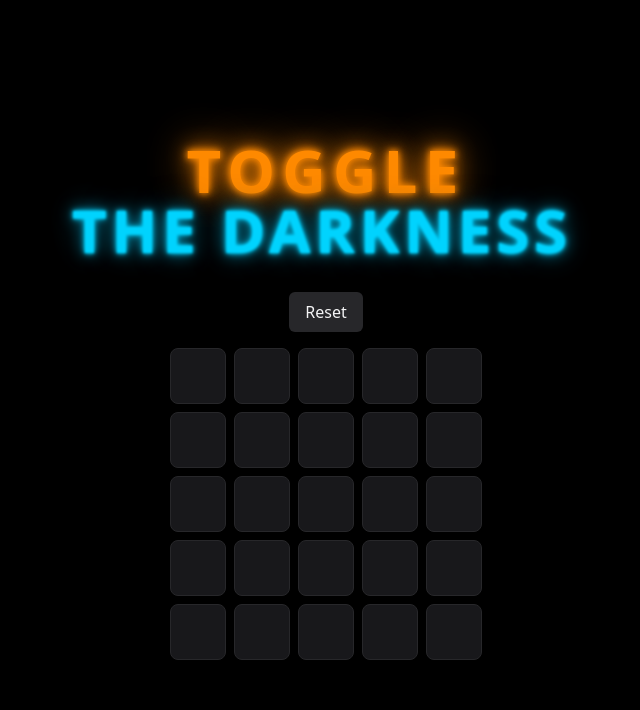
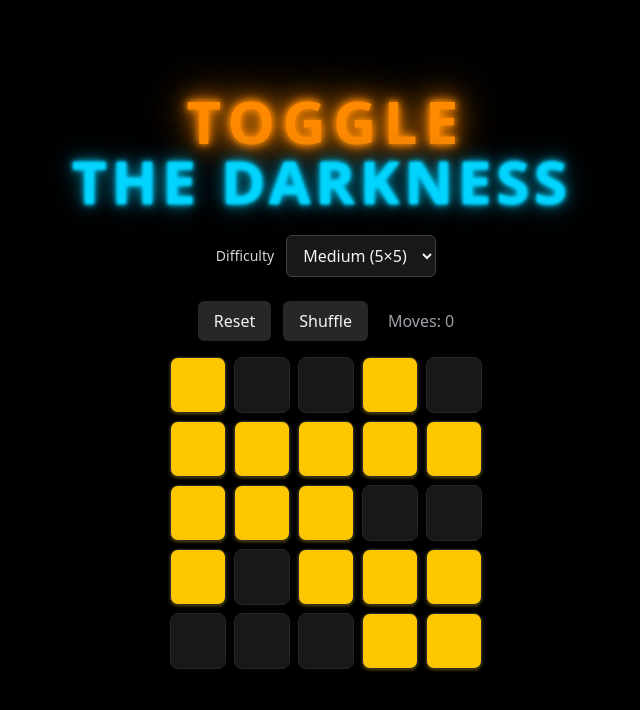
Before and after one commit to NickTheDevOpsGuy/ToggleTheDarkness, a React (Vite) app: page / in a window 1280 px wide. Shown: the top 710 px of the page, without its empty margins (314-954 px from the left). Built offline with nearby package versions, Linux system fonts and the light colour scheme.

Commit message:
Adding in more files

```diff
--- a/src/app/App.tsx
+++ b/src/app/App.tsx
@@ -1,19 +1,40 @@
-import Board from '@/components/Board';
-import './styles/global.css';
+import { useState } from "react";
+import Board from "@/components/Board";
+import "./styles/global.css";
+
+type Difficulty = "easy" | "medium" | "hard";
+const sizes: Record<Difficulty, number> = { easy: 3, medium: 5, hard: 7 };
 
 export default function App() {
+  const [difficulty, setDifficulty] = useState<Difficulty>("medium");
+  const size = sizes[difficulty];
+
   return (
-    <main className='flex min-h-screen flex-col items-center justify-center gap-8 bg-black text-center'>
+    <main className="flex min-h-screen flex-col items-center justify-center gap-6 bg-black text-center">
       {/* Neon Title */}
-      <h1 className='neon neon-flicker text-5xl md:text-6xl'>
-        <span className='neon-orange'>TOGGLE</span>
-        <br />
-        <span className='neon-cyan neon-warmup -ml-1 md:-ml-2'>
+      <h1 className="neon neon-flicker text-5xl md:text-6xl">
+        <span className="neon-orange">TOGGLE</span> <br />
+        <span className="neon-cyan neon-warmup -ml-1 md:-ml-2">
           THE DARKNESS
         </span>
       </h1>
 
-      <Board />
+      {/* Difficulty selector */}
+      <label className="flex items-center gap-3 text-zinc-300">
+        <span className="text-sm">Difficulty</span>
+        <select
+          value={difficulty}
+          onChange={(e) => setDifficulty(e.target.value as Difficulty)}
+          className="rounded-md border border-zinc-700 bg-zinc-900 px-3 py-2 text-zinc-100 focus:ring-2 focus:ring-cyan-500 focus:outline-none"
+        >
+          <option value="easy">Easy (3×3)</option>
+          <option value="medium">Medium (5×5)</option>
+          <option value="hard">Hard (7×7)</option>
+        </select>
+      </label>
+
+      {/* Board remounts on difficulty change via key */}
+      <Board key={difficulty} rows={size} cols={size} />
     </main>
   );
 }
--- a/src/app/components/Board.tsx
+++ b/src/app/components/Board.tsx
@@ -1,48 +1,82 @@
-import { useState } from 'react';
-import { flip, isWin, makeEmpty } from '@/lib/game';
-import { Cell } from '@/components/Cell';
+import { useEffect, useRef, useState } from "react";
+import { Cell } from "@/components/Cell";
+import { flip, isWin, makeEmpty, randomize } from "@/lib/game";
+import { useBeep } from "@/lib/sound";
 
-const ROWS = 5;
-const COLS = 5;
+type BoardProps = { rows: number; cols: number };
 
-export default function Board() {
+export default function Board({ rows, cols }: BoardProps) {
+  const [grid, setGrid] = useState<number[][]>(
+    Array.from({ length: rows }, () => Array(cols).fill(1)),
+  );
+  const [moves, setMoves] = useState(0);
   const [hasWon, setHasWon] = useState(false);
 
-  const [grid, setGrid] = useState<number[][]>(
-    Array.from({ length: ROWS }, () => Array(COLS).fill(0))
-  );
+  const { clickBeep, winFanfare } = useBeep();
+
+  // Randomize once on mount (StrictMode-safe)
+  const didInit = useRef(false);
+  useEffect(() => {
+    if (didInit.current) return;
+    didInit.current = true;
+    // scale flips a bit with size (roughly density ~ 30%)
+    const flips = Math.max(3, Math.round(rows * cols * 0.3));
+    setGrid((prev) => randomize(prev, flips));
+  }, [rows, cols]);
 
   const handleClick = (r: number, c: number) => {
+    if (hasWon) return; // ignore after win
     setGrid((prev) => {
       const next = flip(prev, r, c);
       if (isWin(next)) {
         setHasWon(true);
+        setTimeout(winFanfare, 120);
+      } else {
+        clickBeep();
       }
       return next;
     });
+    setMoves((m) => m + 1);
   };
 
   const resetBoard = () => {
-    setGrid((prev) => {
-      const rows = prev.length;
-      const cols = prev[0]?.length ?? 0;
-      return Array.from({ length: rows }, () => Array(cols).fill(0));
-    });
+    setGrid(makeEmpty(rows, cols));
+    setHasWon(false);
+    setMoves(0);
+  };
+
+  const shuffleBoard = () => {
+    const flips = Math.max(3, Math.round(rows * cols * 0.3));
+    setGrid((prev) => randomize(prev, flips));
+    setHasWon(false);
+    setMoves(0);
   };
 
   return (
-    <div className='flex flex-col items-center gap-4'>
-      <button
-        type='button'
-        onClick={resetBoard}
-        className='rounded-md bg-zinc-800 px-4 py-2 text-zinc-100 hover:bg-zinc-700 focus:ring-2 focus:ring-cyan-500 focus:outline-none'
-      >
-        Reset
-      </button>
+    <div className="flex flex-col items-center gap-4">
+      {/* Toolbar */}
+      <div className="flex items-center justify-center gap-3">
+        <button
+          type="button"
+          onClick={resetBoard}
+          className="rounded-md bg-zinc-800 px-4 py-2 text-zinc-100 hover:bg-zinc-700 focus:ring-2 focus:ring-cyan-500 focus:outline-none"
+        >
+          Reset
+        </button>
+        <button
+          type="button"
+          onClick={shuffleBoard}
+          className="rounded-md bg-zinc-800 px-4 py-2 text-zinc-100 hover:bg-zinc-700 focus:ring-2 focus:ring-cyan-500 focus:outline-none"
+        >
+          Shuffle
+        </button>
+        <span className="ml-2 text-zinc-400">Moves: {moves}</span>
+      </div>
 
+      {/* Grid */}
       <div
-        className='grid gap-2'
-        style={{ gridTemplateColumns: `repeat(${COLS}, 56px)` }}
+        className="grid gap-2"
+        style={{ gridTemplateColumns: `repeat(${cols}, 56px)` }}
       >
         {grid.map((row, r) =>
           row.map((val, c) => (
@@ -52,8 +86,18 @@ export default function Board() {
               row={r}
               col={c}
               onClick={handleClick}
+              disabled={hasWon}
             />
-          ))
+          )),
+        )}
+      </div>
+
+      {/* Win banner (a11y polite announcement) */}
+      <div role="status" aria-live="polite" className="min-h-[1.5rem]">
+        {hasWon && (
+          <div className="mt-2 animate-pulse text-lg font-semibold text-cyan-400">
+            🎉 You win!
+          </div>
         )}
       </div>
     </div>
--- a/src/app/components/Cell.tsx
+++ b/src/app/components/Cell.tsx
@@ -3,24 +3,30 @@ type Props = {
   row: number;
   col: number;
   onClick: (row: number, col: number) => void;
+  disabled?: boolean;
 };
 
-export function Cell({ active, row, col, onClick }: Props) {
-  const handleClick = () => onClick(row, col);
+export function Cell({ active, row, col, onClick, disabled }: Props) {
+  const handleClick = () => {
+    if (disabled) return;
+    onClick(row, col);
+  };
 
   const base =
-    'h-14 w-14 rounded-lg border transition-colors focus:outline-none ' +
-    'focus:ring-2 focus:ring-cyan-500 flex items-center justify-center select-none ' +
-    'border-zinc-800';
-  const onClasses = 'bg-yellow-400 shadow shadow-yellow-400/30';
-  const offClasses = 'bg-zinc-900 hover:bg-zinc-800';
+    "h-14 w-14 rounded-lg border transition-colors focus:outline-none " +
+    "focus:ring-2 focus:ring-cyan-500 flex items-center justify-center select-none " +
+    "border-zinc-800";
+  const onClasses = "bg-yellow-400 shadow shadow-yellow-400/30";
+  const offClasses = "bg-zinc-900 hover:bg-zinc-800";
+  const disabledClasses = disabled ? "opacity-60 cursor-not-allowed" : "";
 
   return (
     <button
-      type='button'
+      type="button"
       onClick={handleClick}
-      className={`${base} ${active ? onClasses : offClasses}`}
-      aria-label={`cell ${row + 1},${col + 1}`}
+      aria-disabled={disabled}
+      aria-label={`row ${row + 1}, col ${col + 1}`}
+      className={`${base} ${active ? onClasses : offClasses} ${disabledClasses}`}
     />
   );
 }
--- a/src/app/lib/game.ts
+++ b/src/app/lib/game.ts
@@ -1,5 +1,5 @@
-// utils/flip.ts
-export function flip(board: number[][], r: number, c: number) {
+// Flip clicked cell + its orthogonal neighbors
+export function flip(board: number[][], r: number, c: number): number[][] {
   const dirs = [
     [0, 0],
     [1, 0],
@@ -10,8 +10,8 @@ export function flip(board: number[][], r: number, c: number) {
   return board.map((row, ri) =>
     row.map((val, ci) => {
       const hit = dirs.some(([dr, dc]) => ri === r + dr && ci === c + dc);
-      return hit ? val ^ 1 : val; // XOR to flip 0/1
-    })
+      return hit ? val ^ 1 : val; // XOR toggles 0 <-> 1
+    }),
   );
 }
 
@@ -19,8 +19,28 @@ export function isWin(grid: number[][]): boolean {
   return grid.every((row) => row.every((cell) => cell === 0));
 }
 
-export function makeEmpty(grid: number[][]): number[][] {
-  const rows = grid.length;
-  const cols = grid[0]?.length ?? 0;
+export function makeEmpty(rows: number, cols: number): number[][] {
   return Array.from({ length: rows }, () => Array(cols).fill(0));
 }
+
+// Flip N random cells to seed a puzzle (re-uses same flip logic)
+export function randomize(grid: number[][], count: number): number[][] {
+  let next = grid;
+  const rows = grid.length,
+    cols = grid[0]?.length ?? 0;
+  for (let i = 0; i < Math.max(1, count); i++) {
+    const r = Math.floor(Math.random() * rows);
+    const c = Math.floor(Math.random() * cols);
+    next = flip(next, r, c);
+  }
+  if (isWin(next) && rows && cols) {
+    // guarantee not all-off
+    const r = Math.floor(Math.random() * rows);
+    const c = Math.floor(Math.random() * cols);
+    next = flip(next, r, c);
+  }
+  return next;
+}
+
+export type CellValue = 0 | 1;
+export type Grid = CellValue[][];
--- /dev/null
+++ b/src/app/lib/sound.ts
@@ -0,0 +1,31 @@
+import { useMemo } from "react";
+
+// Tiny WebAudio beeps (no audio files required)
+export function useBeep() {
+  const ctx = useMemo(() => {
+    const AC =
+      (window as any).AudioContext || (window as any).webkitAudioContext;
+    return new AC();
+  }, []);
+
+  const playTone = (freq: number, ms: number, gain = 0.04) => {
+    const osc = ctx.createOscillator();
+    const g = ctx.createGain();
+    osc.type = "sine";
+    osc.frequency.value = freq;
+    g.gain.value = gain;
+    osc.connect(g).connect(ctx.destination);
+    const now = ctx.currentTime;
+    osc.start(now);
+    osc.stop(now + ms / 1000);
+  };
+
+  const clickBeep = () => playTone(520, 70, 0.05);
+  const winFanfare = () => {
+    playTone(784, 120, 0.05);
+    setTimeout(() => playTone(1046, 120, 0.05), 110);
+    setTimeout(() => playTone(1318, 180, 0.05), 220);
+  };
+
+  return { clickBeep, winFanfare };
+}
--- a/src/app/styles/global.css
+++ b/src/app/styles/global.css
@@ -1,15 +1,12 @@
-/* --- Tailwind v4 --- */
-@import 'tailwindcss';
+@import "tailwindcss";
 
-/* --- Neon title styles --- */
+/* Neon title styles */
 .neon {
   font-weight: 800;
   text-transform: uppercase;
-  letter-spacing: 0.12em; /* base tracking */
+  letter-spacing: 0.12em;
   line-height: 1;
 }
-
-/* Warm orange "TOGGLE" (foreground / brighter) */
 .neon-orange {
   color: #ff8a00;
   text-shadow:
@@ -18,26 +15,15 @@
     0 0 24px #ff8a00,
     0 0 48px #ff8a00;
 }
-
-/* Cooler/darker cyan "THE DARKNESS" (recedes a bit) */
 .neon-cyan {
-  color: #00d4ff; /* a touch darker than pure cyan */
+  color: #00d4ff;
   text-shadow:
     0 0 3px #00d4ff,
     0 0 6px #00d4ff,
     0 0 16px #007a99,
-    /* deeper inner glow */ 0 0 32px #005566; /* deeper outer glow */
-  letter-spacing: 0.08em; /* slightly tighter to balance glow width */
+    0 0 32px #005566;
+  letter-spacing: 0.08em;
 }
-
-/* Optional: tiny optical nudge when placed next to the orange word.
-   In JSX you can add class "-ml-1 md:-ml-2" to the cyan <span>.
-   (Kept in CSS here if you prefer a class instead of Tailwind utility.) */
-.neon-cyan-nudge {
-  margin-left: -0.125rem; /* -ml-0.5; adjust to taste */
-}
-
-/* Subtle neon flicker (slow pulse, not blinky) */
 @keyframes neon-flicker {
   0%,
   95%,
@@ -56,8 +42,6 @@
 .neon-flicker {
   animation: neon-flicker 8s infinite;
 }
-
-/* Optional: warm-up effect (start dim, brighten in) */
 @keyframes glow-on {
   0% {
     opacity: 0.35;
@@ -71,27 +55,3 @@
 .neon-warmup {
   animation: glow-on 2s ease-in-out 0.8s both;
 }
-
-/* --- Board panel glow (optional, if you liked the bound look) --- */
-.board-panel {
-  position: relative;
-  border-radius: 1rem;
-  background: #16181d;
-  box-shadow: inset 0 1px 2px rgba(0, 0, 0, 0.45);
-  padding: 1rem;
-}
-.board-panel::before {
-  content: '';
-  position: absolute;
-  inset: -1.5rem;
-  border-radius: 1.25rem;
-  pointer-events: none;
-  filter: blur(28px);
-  opacity: 0.5;
-  background: radial-gradient(
-    40% 40% at 40% 40%,
-    #00e5ff33,
-    #ff8a0033 60%,
-    transparent 70%
-  );
-}
```
Also changed, not shown: src/app/main.tsx (+6 -6 lines), vite.config.ts (+9 -9 lines), .prettierrc.yml.
